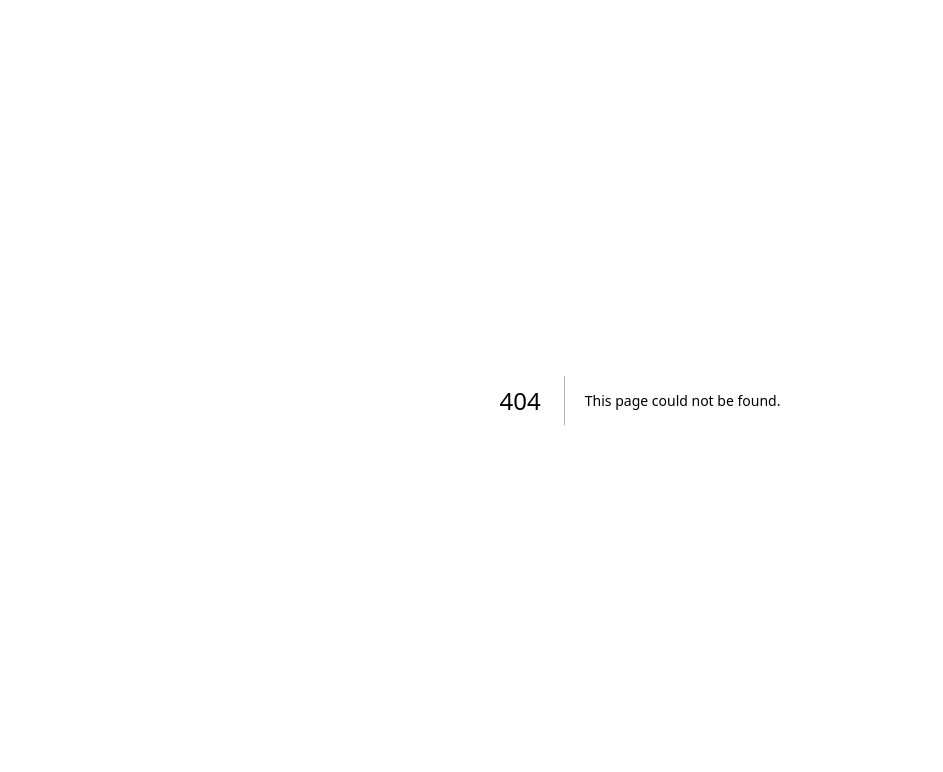
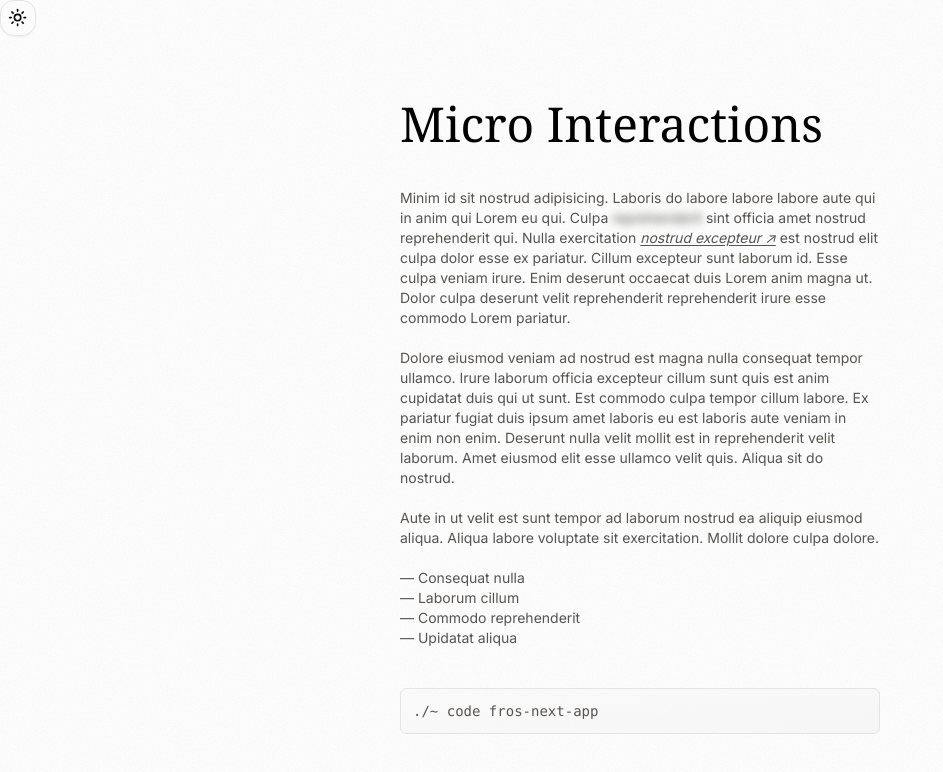
Before and after one commit to ericviana/personal-website, a Next.js app: page /blog in a window 1280 px wide. Before the commit this address had no page. Shown: the top 772 px of the page, without its empty margins (0-943 px from the left). Built offline with nearby package versions, Linux system fonts and the light colour scheme.

Commit message:
Add analytics

```diff
--- /dev/null
+++ b/app/blog/page.tsx
@@ -0,0 +1,36 @@
+import { ModeToggle } from "../components/toggle-theme";
+
+export default function Blog() {
+  return (
+    <>
+  <svg className="h-[100dvh] absolute w-full -z-50 opacity-10" id="texture">
+    <filter id="noise">
+      <feTurbulence type="fractalNoise" baseFrequency=".8" numOctaves="4"></feTurbulence>
+      <feColorMatrix type="saturate" values="0"></feColorMatrix>
+    </filter>
+
+    <rect width="100%" height="100%" filter="url(#noise)"></rect>
+  </svg>
+    <div className="absolute h-full w-full -z-20">
+      <div className="">
+        <ModeToggle />
+      </div>
+  <div className="mx-auto max-w-lg p-4">
+    <h1 className="mt-12 font-serif text-5xl">Micro Interacti<span className="inline-block translate-y-0 cursor-default transition-all hover:translate-y-6 hover:italic">o</span>ns</h1>
+    <p className="z-50 text-sm font-light text-stone-600">
+      <br /><br />
+      Minim id sit nostrud adipisicing. Laboris do labore labore labore aute qui in anim qui Lorem eu qui. Culpa <span className="blur-sm transition-all hover:blur-0">reprehenderit</span> sint officia amet nostrud reprehenderit qui. Nulla exercitation <a href="#" className="z-50 bg-opacity-20 italic underline underline-offset-2 hover:text-foreground hover:underline-offset-1 transition-all">nostrud excepteur ↗</a> est nostrud elit culpa dolor esse ex pariatur. Cillum excepteur sunt laborum id. Esse culpa veniam irure. Enim deserunt occaecat duis Lorem anim magna ut. Dolor culpa deserunt velit reprehenderit reprehenderit irure esse commodo Lorem pariatur. <br /><br />Dolore eiusmod veniam ad nostrud est magna nulla consequat tempor ullamco. Irure laborum officia excepteur cillum sunt quis est anim cupidatat duis qui ut sunt. Est commodo culpa tempor cillum labore. Ex pariatur fugiat duis ipsum amet laboris eu est laboris aute veniam in enim non enim. Deserunt nulla velit mollit est in reprehenderit velit laborum. Amet eiusmod elit esse ullamco velit quis. Aliqua sit do nostrud.<br /><br />
+      Aute in ut velit est sunt tempor ad laborum nostrud ea aliquip eiusmod aliqua. Aliqua labore voluptate sit exercitation. Mollit dolore culpa dolore.
+      <br /><br />
+      — Consequat nulla <br />
+      — Laborum cillum <br />
+      — Commodo reprehenderit <br />
+      — Upidatat aliqua <br />
+      <br /><br />
+      <code className="bg-gradient-to-br from-accent/20 to-accent/80 border border-border block p-3 rounded-[6px]">./~ code fros-next-app</code>
+    </p>
+  </div>
+</div>
+</>
+  )
+}
--- a/app/layout.tsx
+++ b/app/layout.tsx
@@ -1,6 +1,7 @@
 import './globals.css';
 import { Inter } from 'next/font/google';
 import { ThemeProvider } from './components/theme-provider';
+import { Analytics } from '@vercel/analytics/react'
 
 const inter = Inter({
   weight: '400',
@@ -16,7 +17,10 @@ export default function RootLayout({ children }: { children: React.ReactNode })
         enableSystem
         disableTransitionOnChange
       >
-        <body className={inter.className}>{children}</body>
+        <body className={inter.className}>
+          {children}
+          <Analytics />
+        </body>
       </ThemeProvider>
     </html>
   );
--- a/package.json
+++ b/package.json
@@ -17,6 +17,7 @@
     "@types/node": "18.15.10",
     "@types/react": "18.0.29",
     "@types/react-dom": "18.0.11",
+    "@vercel/analytics": "^1.1.2",
     "class-variance-authority": "^0.7.0",
     "clsx": "^2.0.0",
     "cmdk": "^0.2.0",
```
Also changed, not shown: 1 other file (tests, documents, lock files or other folders).
